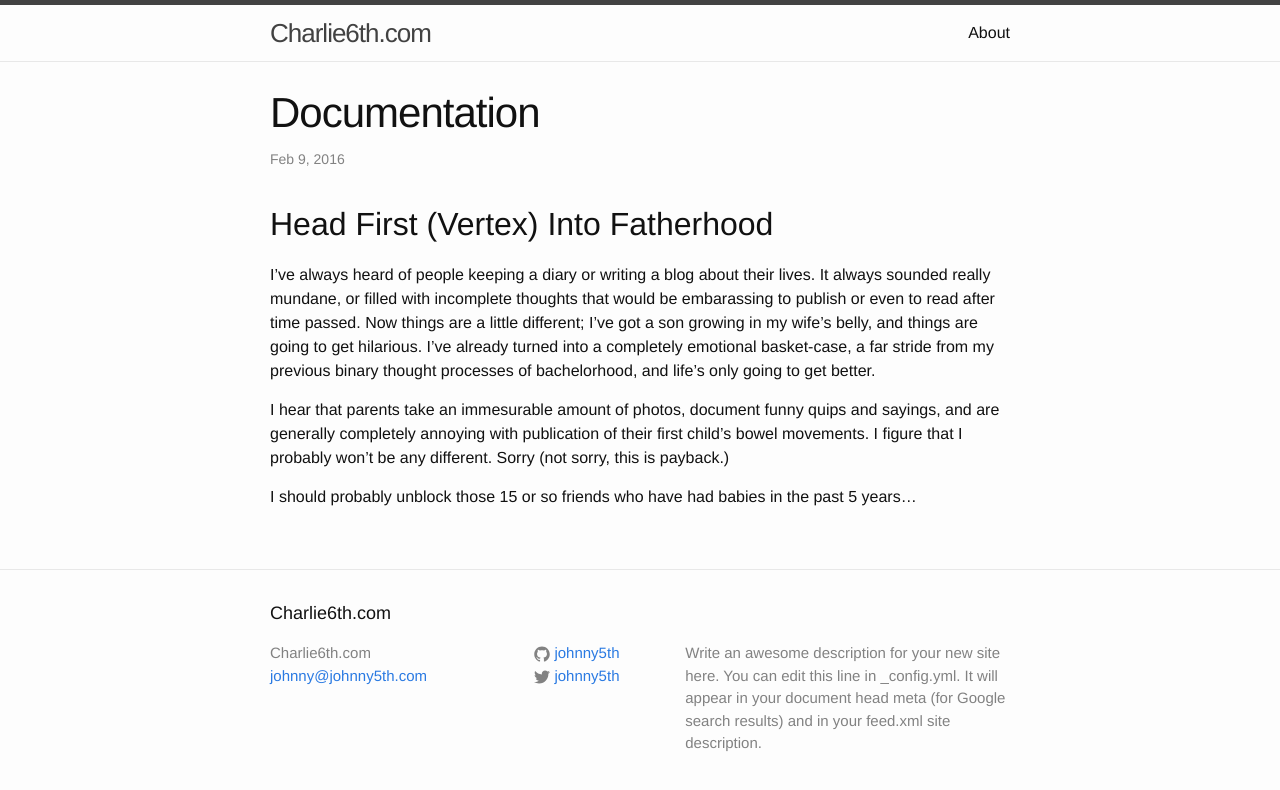
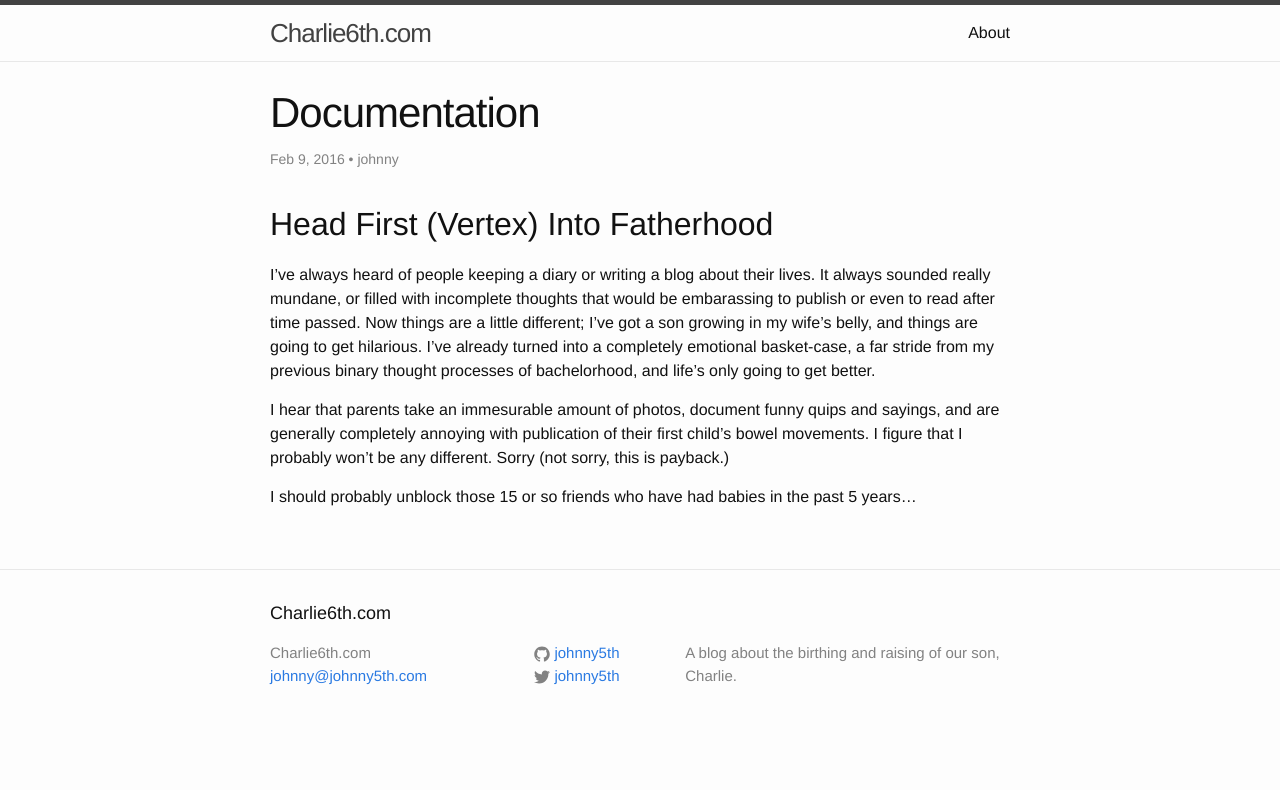
Before and after one commit to johnny5th/charlie6th, a Jekyll site: the page built from _posts/2016-02-09-documentation.md, in a window 1280 px wide. Shown: the top 790 px of the page. Built offline with Jekyll 4.4.1, drawn with Linux system fonts in a browser that asks for light colours.

Commit message:
Added author data

```diff
--- a/_config.yml
+++ b/_config.yml
@@ -9,9 +9,7 @@
 title: Charlie6th.com
 email: johnny@johnny5th.com
 description: > # this means to ignore newlines until "baseurl:"
-  Write an awesome description for your new site here. You can edit this
-  line in _config.yml. It will appear in your document head meta (for
-  Google search results) and in your feed.xml site description.
+  A blog about the birthing and raising of our son, Charlie.
 baseurl: "" # the subpath of your site, e.g. /blog
 url: "https://charlie6th.com" # the base hostname & protocol for your site
 twitter_username: johnny5th
@@ -22,8 +20,8 @@ markdown: kramdown
 
 defaults:
   - scope:
-      path: "" # an empty string here means all files in the project
-      type: "posts" # previously `post` in Jekyll 2.2.
+      path: ""
+      type: "posts"
     values:
       layout: "post"
       permalink: /:year/:month/:day/:title
@@ -37,9 +35,18 @@ prose:
     _posts:
       - name: "published"
         field:
-          element: 'hidden'
+          element: "hidden"
           value: true
       - name: "title"
         field:
           element: "text"
           label: "title"
+      - name: "author"
+        field:
+          element: "select"
+          label: "Author"
+          options:
+            - name: "Johnny"
+              value: "johnny"
+            - name: "Jackie"
+              value: "jackie"
--- a/_posts/2016-02-09-documentation.md
+++ b/_posts/2016-02-09-documentation.md
@@ -1,6 +1,7 @@
 ---
 published: true
 title: Documentation
+author: johnny
 ---
 
 ## Head First (Vertex) Into Fatherhood
--- a/index.html
+++ b/index.html
@@ -14,7 +14,8 @@ layout: default
         <h2>
           <a class="post-link" href="{{ post.url | prepend: site.baseurl }}">{{ post.title }}</a>
         </h2>
-        <p>{{ post.excerpt | strip_html}}</p>
+
+        <p>{{ post.content }}</p>
       </li>
     {% endfor %}
   </ul>
```
Also changed, not shown: _data/authors.yaml (added, +8 -0 lines).
